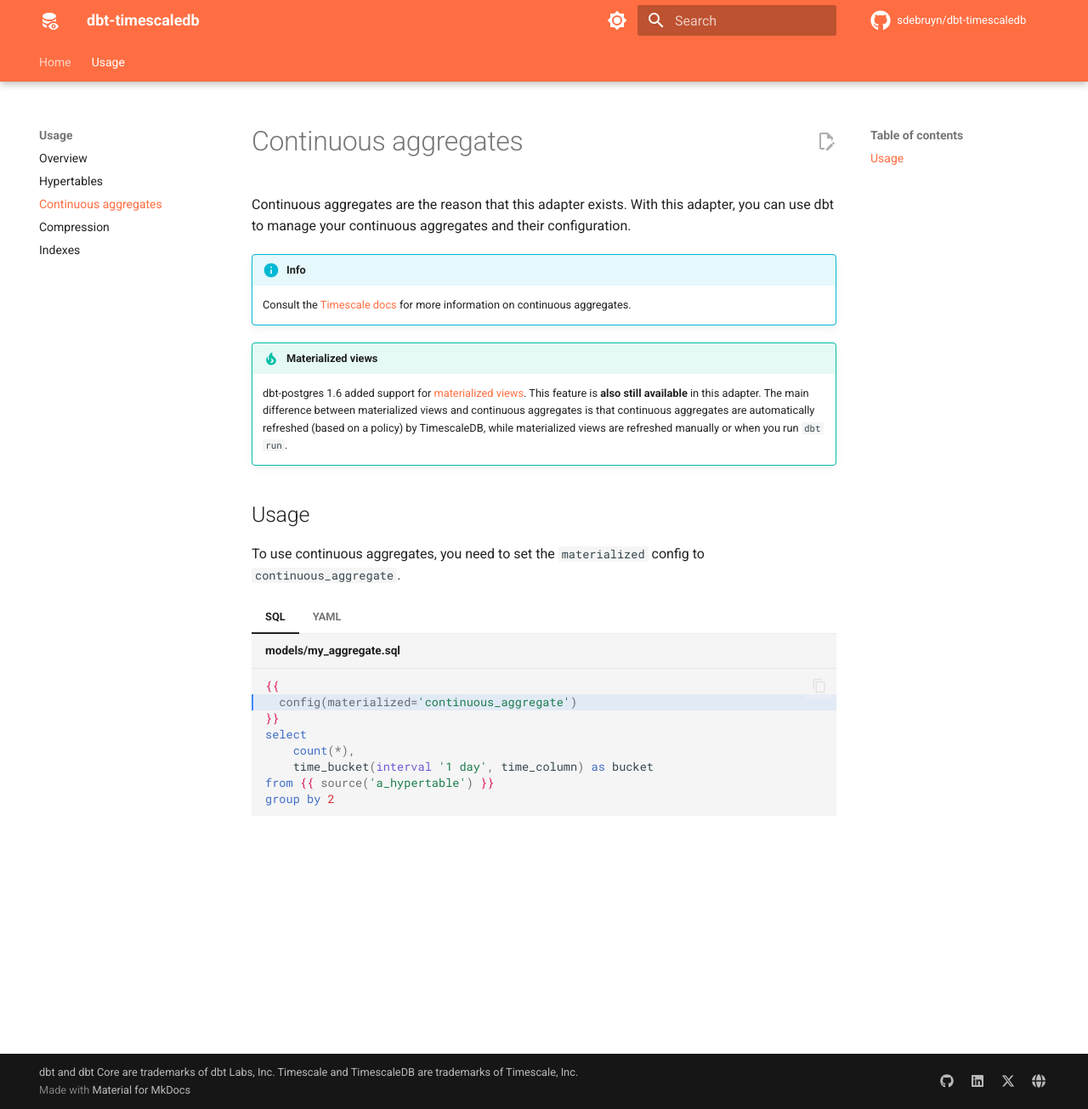
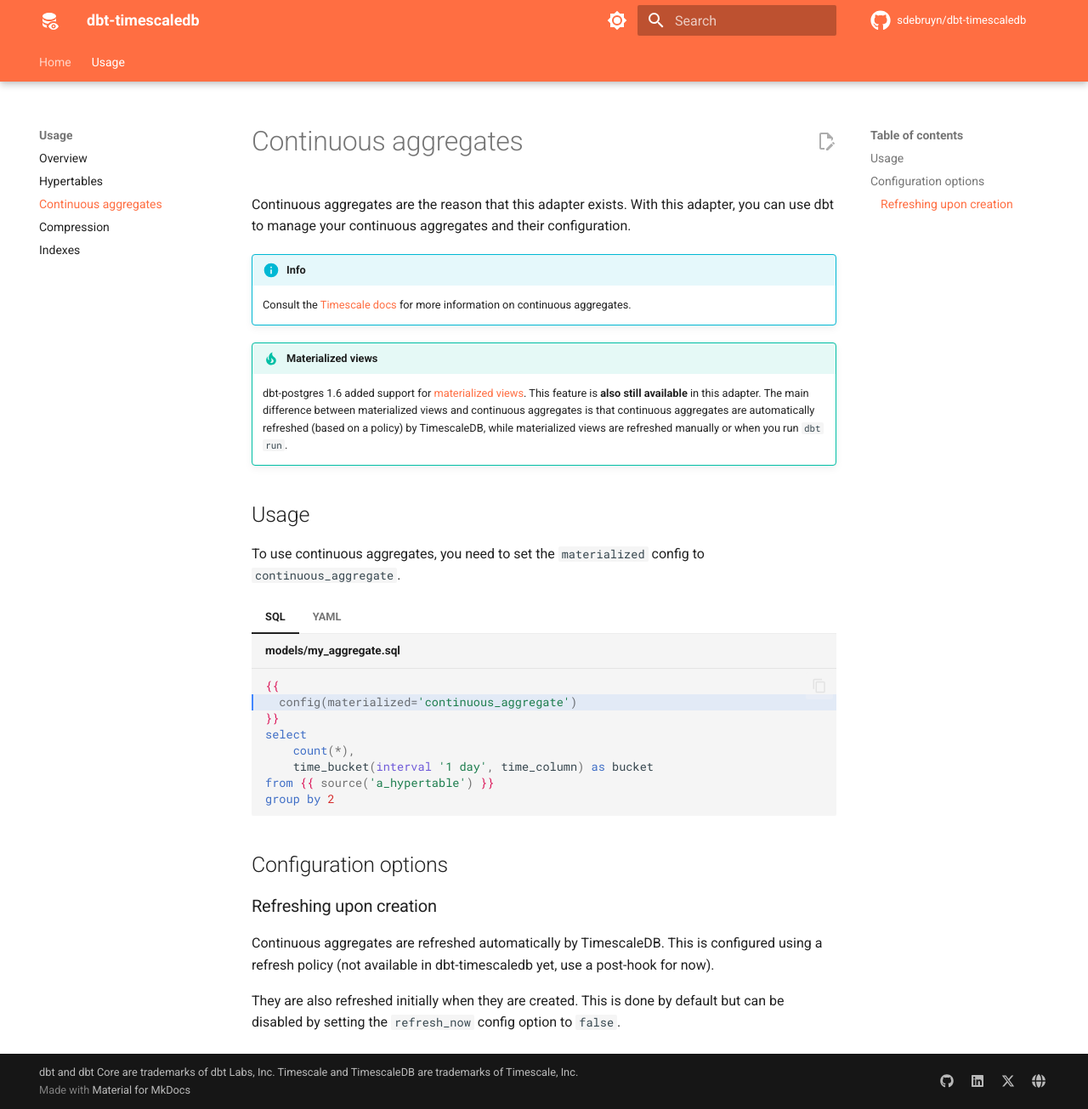
Before and after one commit to sdebruyn/dbt-timescaledb, an MkDocs documentation site: the page built from docs/usage/continuous-aggregates.md, in a window 1280 px wide and 1305 px high. Shown: the whole window at 85% size. Built offline with MkDocs 1.6.1 and Material for MkDocs 9.7.7, drawn with Linux system fonts in a browser that asks for light colours; plug-ins that fetch from the network failed and are left out; comment, search, counter and statistics services are not loaded.

Commit message:
add refresh_now config option

````diff
--- a/docs/usage/continuous-aggregates.md
+++ b/docs/usage/continuous-aggregates.md
@@ -34,3 +34,11 @@
           +materialized: continuous_aggregate
     # ...
     ```
+
+## Configuration options
+
+### Refreshing upon creation
+
+Continuous aggregates are refreshed automatically by TimescaleDB. This is configured using a refresh policy (not available in dbt-timescaledb yet, use a post-hook for now).
+
+They are also refreshed initially when they are created. This is done by default but can be disabled by setting the `refresh_now` config option to `false`.
````
Also changed, not shown: 2 other files.
